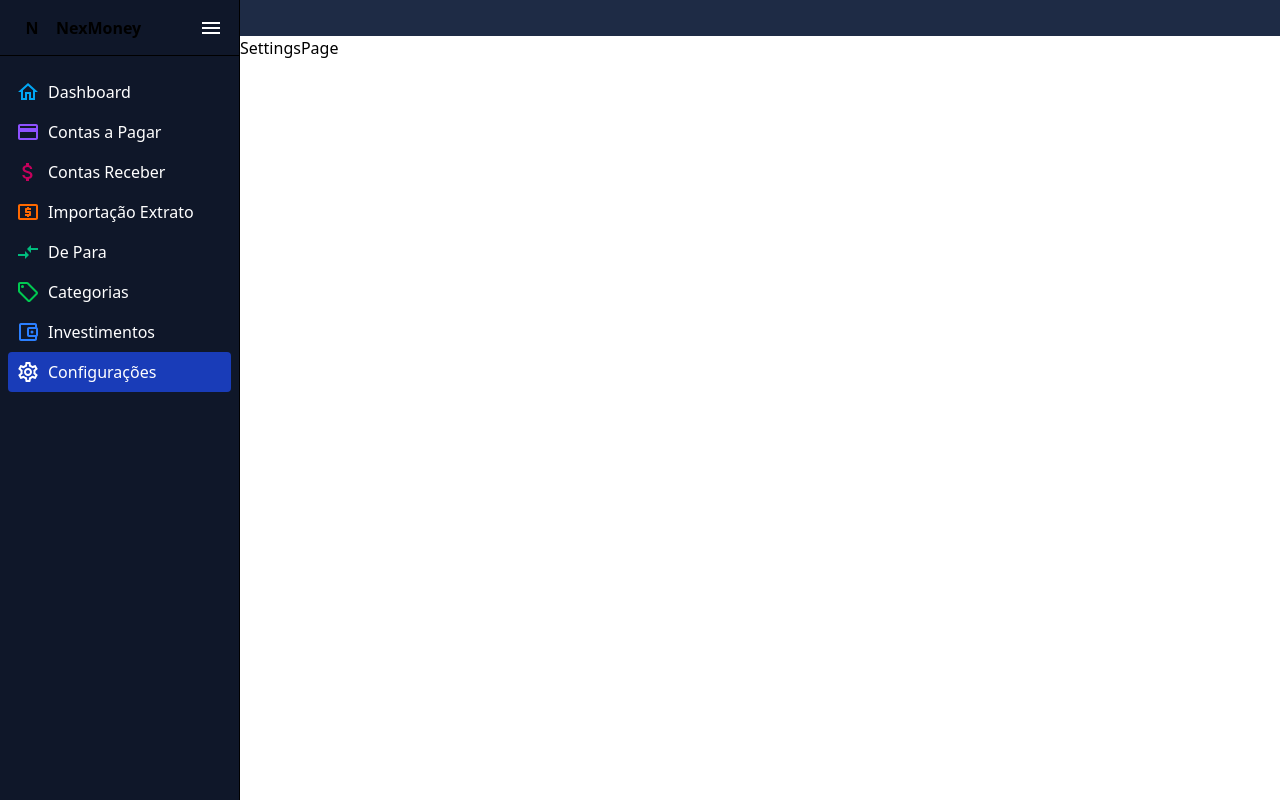
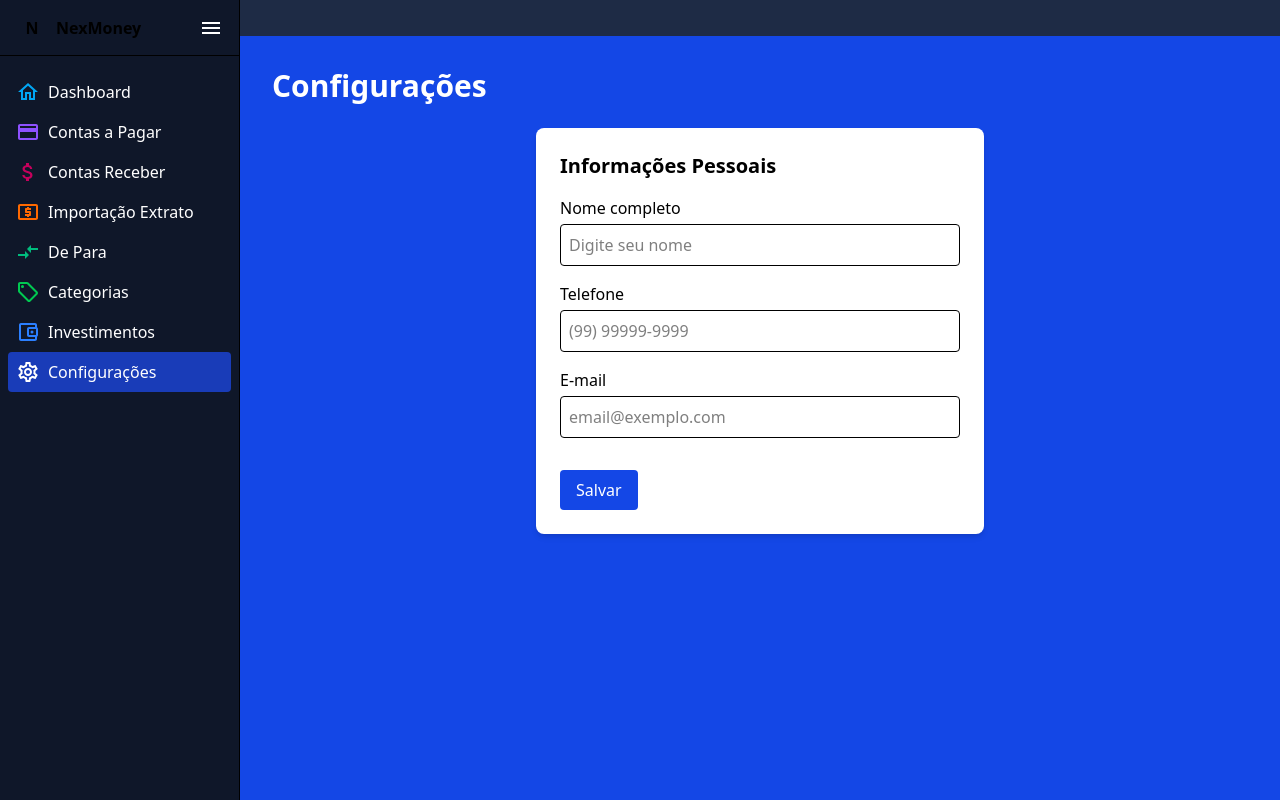
Before and after one commit to GabrielOgliari/NexMoney, a React (Vite) app in the folder Front/: page /settings in a window 1280 px wide. Built offline with nearby package versions, Linux system fonts and the light colour scheme; some icons are missing.

Commit message:
Parte da etilização da aba configurações

```diff
--- a/Front/src/pages/settings/index.jsx
+++ b/Front/src/pages/settings/index.jsx
@@ -1,3 +1,47 @@
 export const SettingsPage = () => {
-  return <div>SettingsPage</div>;
+  return (
+    <div className="min-h-screen bg-blue-700 text-white p-8">
+      <h1 className="text-3xl font-bold mb-6">Configurações</h1>
+
+      <div className="bg-white text-black rounded-lg shadow-md p-6 max-w-md mx-auto">
+        <h2 className="text-xl font-semibold mb-4">Informações Pessoais</h2>
+
+        <form className="space-y-4">
+          <div>
+            <label className="block mb-1 font-medium">Nome completo</label>
+            <input
+              type="text"
+              className="w-full border rounded p-2"
+              placeholder="Digite seu nome"
+            />
+          </div>
+
+          <div>
+            <label className="block mb-1 font-medium">Telefone</label>
+            <input
+              type="tel"
+              className="w-full border rounded p-2"
+              placeholder="(99) 99999-9999"
+            />
+          </div>
+
+          <div>
+            <label className="block mb-1 font-medium">E-mail</label>
+            <input
+              type="email"
+              className="w-full border rounded p-2"
+              placeholder="email@exemplo.com"
+            />
+          </div>
+
+          <button
+            type="submit"
+            className="mt-4 bg-blue-700 text-white px-4 py-2 rounded hover:bg-blue-800"
+          >
+            Salvar
+          </button>
+        </form>
+      </div>
+    </div>
+  );
 };
```
